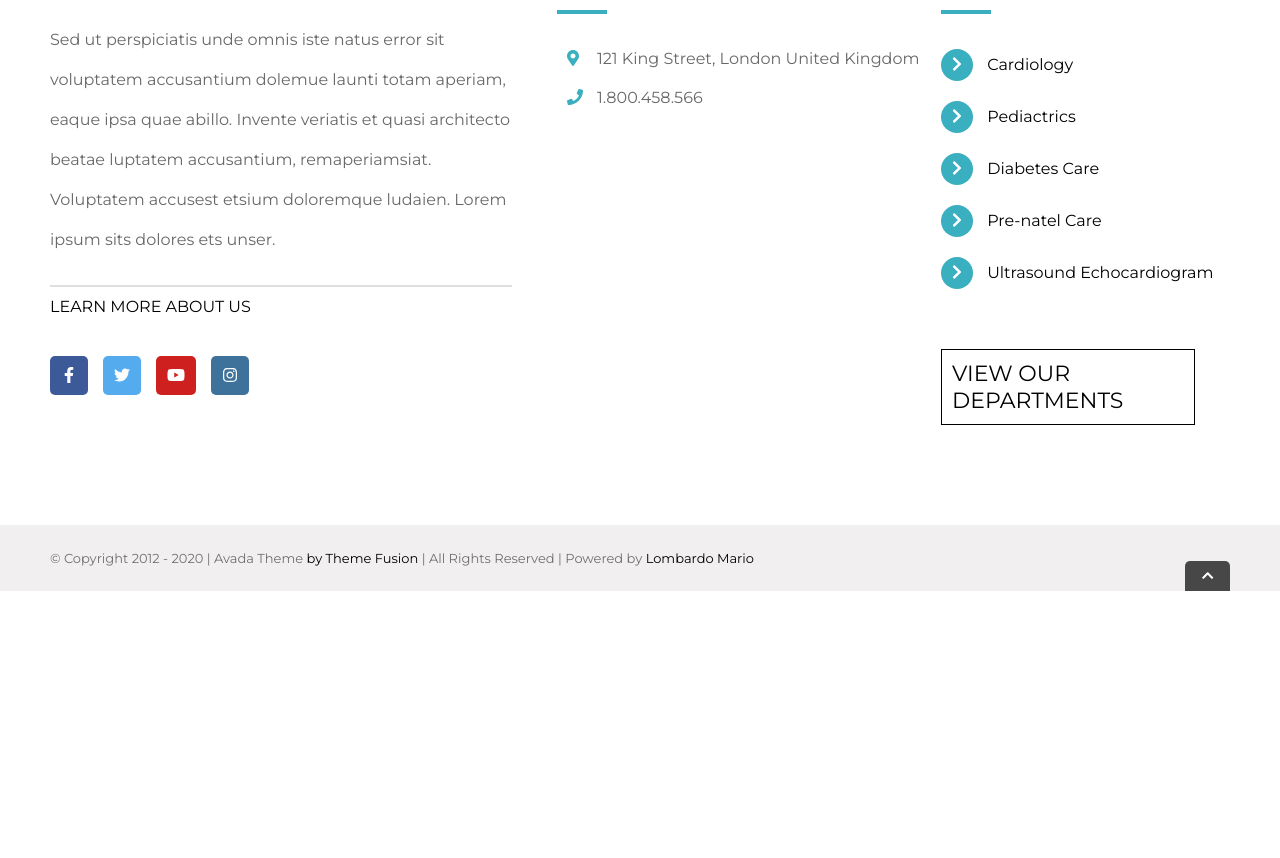
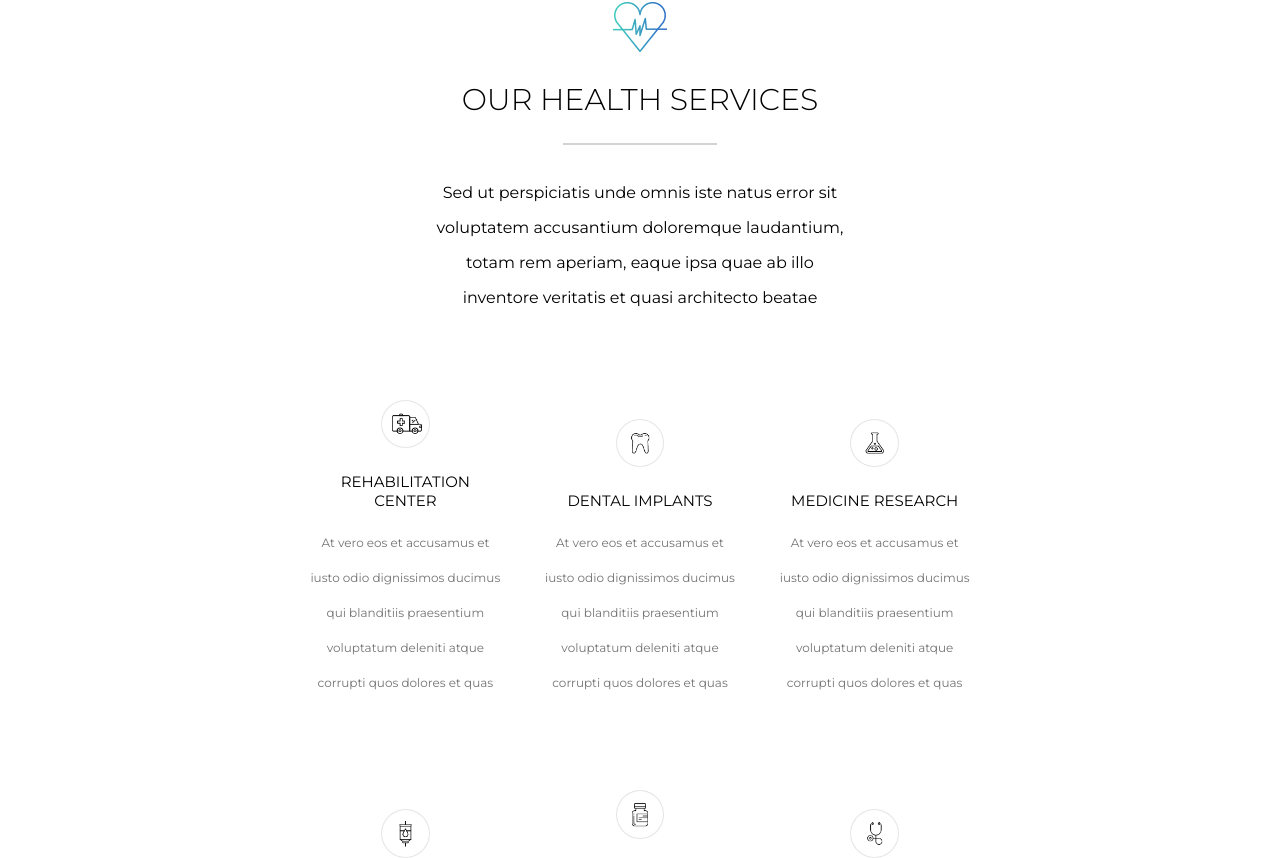
Before and after one commit to Intrusion0/proj-html-vuejs, a Vue app: page / in a window 1280 px wide. Shown: the part 2965-3823 px from the top of the page. Before the commit the page ends 3556 px from the top, so only its background shows below. Built offline with nearby package versions, Linux system fonts and the light colour scheme.

Commit message:
HealthServices component added and Refactoring

```diff
--- a/src/App.vue
+++ b/src/App.vue
@@ -131,4 +131,11 @@ export default {
   margin: 0 auto;
 }
 
+// Divider
+.divider {
+  width: 22%;
+  margin: 0 auto;
+  border: 1px solid lightgray;
+}
+
 </style>
--- a/src/components/Footer.vue
+++ b/src/components/Footer.vue
@@ -6,7 +6,7 @@
             <p>
                 Sed ut perspiciatis unde omnis iste natus error sit voluptatem accusantium dolemue launti totam aperiam, eaque ipsa quae abillo. Invente veriatis et quasi architecto beatae luptatem accusantium, remaperiamsiat. Voluptatem accusest etsium doloremque ludaien. Lorem ipsum sits dolores ets unser.
             </p>
-            <span class="divider"></span>
+            <span class="divider-footer"></span>
             <span>
                 LEARN MORE ABOUT US
             </span>
@@ -106,7 +106,7 @@ footer {
             color: #686868;
         }
 
-        span.divider {
+        span.divider-footer {
             border: 1px solid #e0dede;
             margin-bottom: 10px;
         }
--- /dev/null
+++ b/src/components/HealthServices.vue
@@ -0,0 +1,115 @@
+<template>
+    <section id="container-health-service">
+        <div class="ms-container">
+            <img src="@/assets/img/icon-6.png" alt="logo our health services"> <!-- Logo -->
+            <h2>
+                OUR HEALTH SERVICES
+            </h2>
+            <div class="divider"></div>
+            <p>
+                Sed ut perspiciatis unde omnis iste natus error sit voluptatem accusantium doloremque laudantium, totam rem aperiam, eaque ipsa quae ab illo inventore veritatis et quasi architecto beatae
+            </p>
+            <div v-for="service, i in servicesDetails" class="container-service" :key="'G' + i">
+                <img :src="require(`@/assets/img/${service.icon}`)" :alt="service.service">
+                <h3>
+                    {{ service.service.toUpperCase() }}
+                </h3>
+                <p>
+                    {{ service.description }}
+                </p>
+            </div>
+        </div>
+    </section>
+</template>
+
+<script>
+export default {
+    name: "HealthServices",
+    data() {
+        return {
+            servicesDetails: [
+                {
+                    icon: 'icon-14.png',
+                    service: 'rehabilitation center',
+                    description: 'At vero eos et accusamus et iusto odio dignissimos ducimus qui blanditiis praesentium voluptatum deleniti atque corrupti quos dolores et quas'
+                },
+                {
+                    icon: 'icon-15.png',
+                    service: 'dental implants',
+                    description: 'At vero eos et accusamus et iusto odio dignissimos ducimus qui blanditiis praesentium voluptatum deleniti atque corrupti quos dolores et quas'
+                },
+                {
+                    icon: 'icon-16.png',
+                    service: 'medicine research',
+                    description: 'At vero eos et accusamus et iusto odio dignissimos ducimus qui blanditiis praesentium voluptatum deleniti atque corrupti quos dolores et quas'
+                },
+                {
+                    icon: 'icon-11.png',
+                    service: 'blood bank',
+                    description: 'At vero eos et accusamus et iusto odio dignissimos ducimus qui blanditiis praesentium voluptatum deleniti atque corrupti quos dolores et quas'
+                },
+                {
+                    icon: 'icon-12.png',
+                    service: 'pharmaceutical advice',
+                    description: 'At vero eos et accusamus et iusto odio dignissimos ducimus qui blanditiis praesentium voluptatum deleniti atque corrupti quos dolores et quas'
+                },
+                {
+                    icon: 'icon-13.png',
+                    service: 'medical counseling',
+                    description: 'At vero eos et accusamus et iusto odio dignissimos ducimus qui blanditiis praesentium voluptatum deleniti atque corrupti quos dolores et quas'
+                },
+            ]
+        }
+    }
+};
+</script>
+
+<style scoped lang="scss">
+
+// section Meet Our Doctors
+section#container-health-service {
+    width: 100%;
+    text-align: center;
+    padding: 80px 0 50px;
+
+    h2 {
+        font-weight: 300;
+        font-size: 30px;
+        margin: 10px 0 25px;
+    }
+
+    p {
+        width: 60%;
+        margin: 30px auto 40px;
+        line-height: 35px;
+        font-size: 16px;
+    }
+
+    div.container-service {
+        display: inline-block;
+        width: calc((100% / 3) - 40px);
+        margin: 45px 20px;
+
+        img {
+            width: 25%;
+            height: auto;
+        }
+
+        h3 {
+            font-weight: 400;
+            font-size: 15px;
+            margin: 20px 0 15px;
+        }
+
+        p {
+            width: 100%;
+            margin: 0;
+            font-size: 12px;
+            color: #747474;
+        }
+
+    }
+}
+
+
+</style>
--- a/src/components/Main.vue
+++ b/src/components/Main.vue
@@ -2,20 +2,24 @@
     <main>
         <!-- Componente Avada-Health -->
         <AvadaHealth />
-        <!-- Componente  -->
+        <!-- Componente  Meet-Our-Doctors -->
         <MeetOurDoctors />
+        <!-- Componente Our-Health-Services -->
+        <HealthServices />
     </main>
 </template>
 
 <script>
 import AvadaHealth from './AvadaHealth.vue';
 import MeetOurDoctors from './MeetOurDoctors.vue';
+import HealthServices from './HealthServices.vue'
 
 export default {
     name: "Main",
     components: {
         AvadaHealth,
-        MeetOurDoctors
+        MeetOurDoctors,
+        HealthServices
     }
 };
 </script>
--- a/src/components/MeetOurDoctors.vue
+++ b/src/components/MeetOurDoctors.vue
@@ -5,7 +5,7 @@
             <h2>
                 MEET OUR DOCTORS
             </h2>
-            <div class="divider-doctors"></div>
+            <div class="divider"></div>
             <p>
                 Sed ut perspiciatis unde omnis iste natus error sit voluptatem accusantium doloremque laudantium, totam rem aperiam, eaque ipsa quae ab illo inventore veritatis et quasi architecto beatae
             </p>
@@ -117,12 +117,6 @@ section#container-meet-our-doctors {
         margin: 10px 0 25px;
     }
 
-    div.divider-doctors {
-        width: 22%;
-        margin: 0 auto;
-        border: 1px solid lightgray;
-    }
-
     p {
         width: 60%;
         margin: 30px auto 40px;
```
